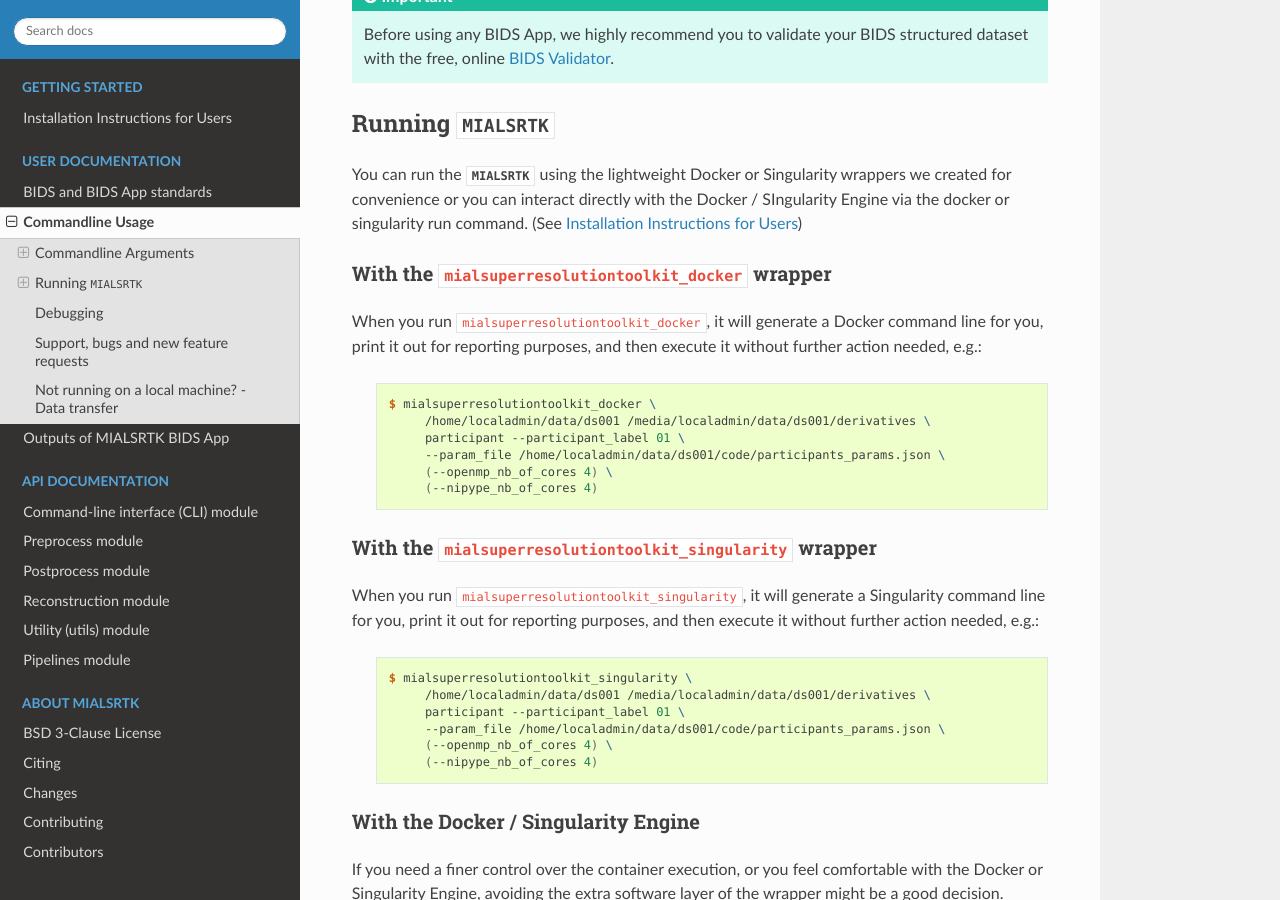
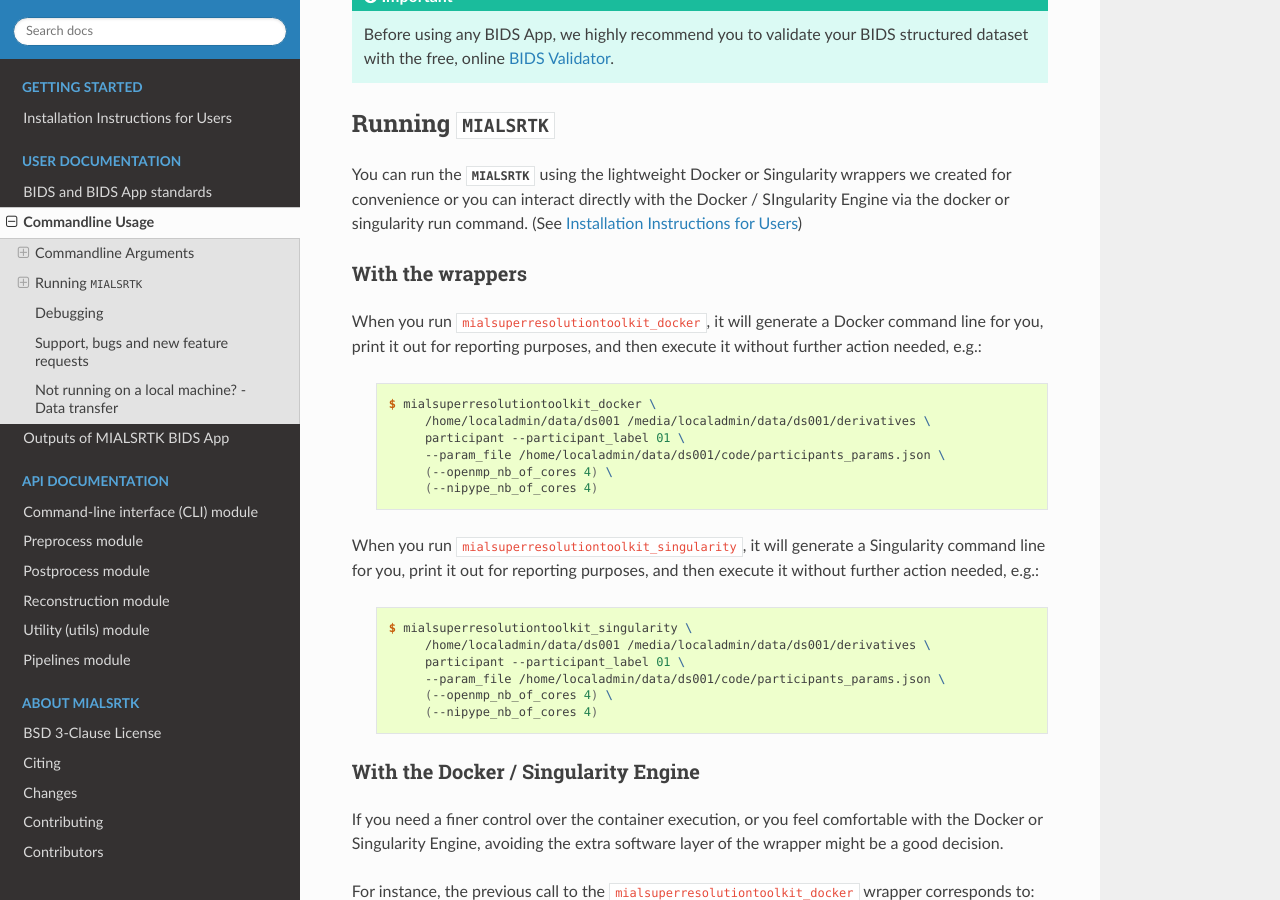
Before and after one commit to Medical-Image-Analysis-Laboratory/mialsuperresolutiontoolkit, a Sphinx documentation site: the page built from documentation/usage.rst, in a window 1280 px wide and 900 px high, scrolled down 1429 px. Built offline with Sphinx 7.4.7 and the Read the Docs theme 2.0.0, drawn with Linux system fonts in a browser that asks for light colours; the version number could not be read and is left out.

Commit message:
DOC: reviewed sections in usage.rst

```diff
--- a/documentation/usage.rst
+++ b/documentation/usage.rst
@@ -73,8 +73,8 @@
 
 .. _wrapperusage:
 
-With the ``mialsuperresolutiontoolkit_docker`` wrapper
-----------------------------------------------------------
+With the wrappers
+-------------------
 
 When you run ``mialsuperresolutiontoolkit_docker``, it will generate a Docker command line for you, print it out for reporting purposes, and then execute it without further action needed, e.g.:
 
@@ -87,8 +87,6 @@
             (--openmp_nb_of_cores 4) \
             (--nipype_nb_of_cores 4)
 
-With the ``mialsuperresolutiontoolkit_singularity`` wrapper
--------------------------------------------------------------
 
 When you run ``mialsuperresolutiontoolkit_singularity``, it will generate a Singularity command line for you, print it out for reporting purposes, and then execute it without further action needed, e.g.:
 
```
